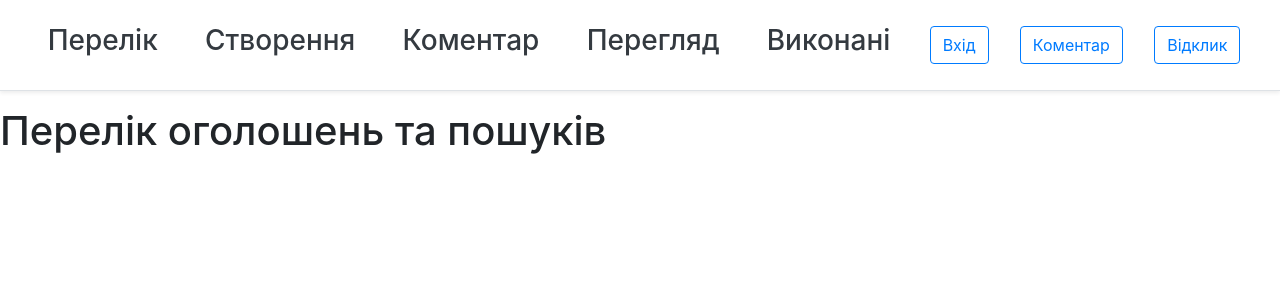
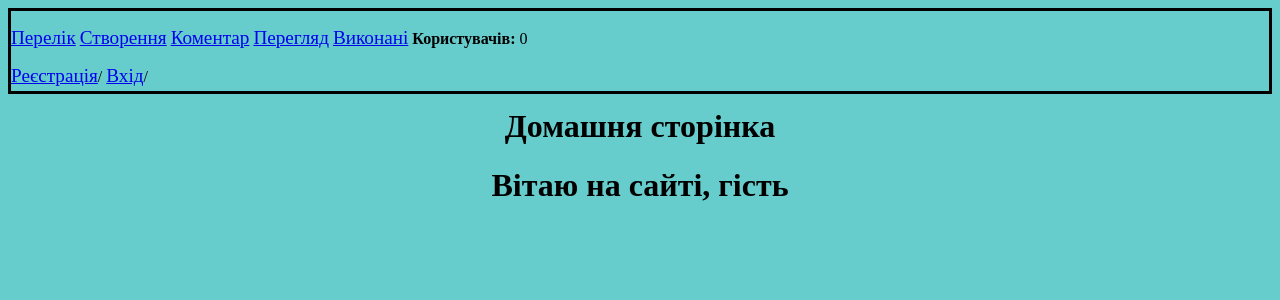
Before and after one commit to Andrii-Mudrak/my_project, a Django app: page / in a window 1280 px wide. Shown: the top 300 px of the page. Run offline with Django 3.2, Linux system fonts and the light colour scheme; parts of the project's set-up code (start-up, migrations or seed data) failed here and were passed over; some libraries are stand-ins or nearby versions.

Commit message:
fix all and add signup,login ,logout

```diff
--- /dev/null
+++ b/mainapp/forms.py
@@ -0,0 +1,3 @@
+from django import forms
+from django.contrib.auth.forms import UserCreationForm
+from django.contrib.auth.models import User
--- a/mainapp/templates/mainapp/basic.html
+++ b/mainapp/templates/mainapp/basic.html
@@ -6,28 +6,56 @@
           content="width=device-width, user-scalable=no, initial-scale=1.0, maximum-scale=1.0, minimum-scale=1.0">
     <meta http-equiv="X-UA-Compatible" content="ie=edge">
     <title>{%  block title %}{% endblock %}</title>
-    <link rel="stylesheet" href="https://stackpath.bootstrapcdn.com/bootstrap/4.5.2/css/bootstrap.min.css">
+<body>
+<body style="color:black; background-color:#66cccc">
+<style>
+.container {
+  height: 80px;
+  position: center;
+  border: 3px solid black;
+}
 
-    <!-- Custom styles for this template -->
-    <link href="product.css" rel="stylesheet">
-</head>
+.center {
+  margin: 0;
+  position: center;
+  top:0;
+  bottom:0;
+  left: 0;
+  right: 0;
+}
+</style>
+<div class="container">
+    <div class="center">
+        <p>
+        <div class="d-flex d-flex justify-content-around align-items-center">
+        <a class="btn btn-outline-primary" href="/list"><big>Перелік</big></a>
+        <a class="btn btn-outline-primary" href="/create"><big>Створення</big></a>
+        <a class="btn btn-outline-primary" href="/comment"><big>Коментар</big></a>
+        <a class="btn btn-outline-primary" href="/look"><big>Перегляд</big></a>
+        <a class="btn btn-outline-primary" href="/done"><big>Виконані</big></a>
+        <b><align = "right">Користувачів: </b>{{ count }}
+              </p>
+        {% if user.is_authenticated %}
+        <a class="btn btn-outline-primary" href="/home"><big>Головна</big></a>/
+        <a class="btn btn-outline-primary" href="logout"><big>Вихід</big></a>
+        <strong>Ви ввійшли як {{ user.username }}</strong>
+        {% else %}
+        <a class="btn btn-outline-primary" href="/signup"><big>Реєстрація</big></a>/
+        <a class="btn btn-outline-primary" href="login"><big>Вхід</big></a>/
+        {% endif%}
+        <p>
 
-<body>
+        </p>
 
-    <div class="d-flex d-flex justify-content-around align-items-center p-3 px-md-4 mb-3 bg-white border-bottom shadow-sm">
 
-        <a class="p-2 text-dark" href="/list"><h3>Перелік</h3></a>
-        <a class="p-2 text-dark" href="/create"><h3>Створення</h3></a>
-        <a class="p-2 text-dark" href="/comment"><h3>Коментар</h3></a>
-        <a class="p-2 text-dark" href="/look"><h3>Перегляд</h3></a>
-        <a class="p-2 text-dark" href="/done"><h3>Виконані</h3></a>
-        <a class="btn btn-outline-primary" href="#">Вхід</a>
-        <a class="btn btn-outline-primary" href="#">Коментар</a>
-        <a class="btn btn-outline-primary" href="#">Відклик</a>
-            </div>
-        </nav>
 
-{%  block body %}{% endblock %}
 
+
+    </div>
+</div>
+
+{%  block body %}
+
+{% endblock %}
 </body>
 </html>
--- /dev/null
+++ b/mainapp/templates/mainapp/home.html
@@ -0,0 +1,9 @@
+{% extends 'mainapp/basic.html' %}
+
+{% block title %}Домашня сторінка{% endblock %}
+
+{% block body %}
+<h1 align="center">Домашня сторінка</h1>
+<h1 align="center">Вітаю на сайті, {% if user.is_authenticated %}{{ user.username }}{% else%}гість{% endif %} </h1>
+
+{% endblock %}
--- a/mainapp/urls.py
+++ b/mainapp/urls.py
@@ -1,11 +1,14 @@
-from django.urls import path
+from django.urls import path, include
 from . import views
 
 urlpatterns = [
-    path('', views.list),
+    path('', views.home),
+    path('', include('django.contrib.auth.urls')),
+    path('home', views.home),
     path('list', views.list),
     path('create', views.create),
     path('comment', views.comment),
     path('look', views.look),
     path('done', views.done),
+    path('signup', views.signup, name='signup'),
 ]
--- a/mainapp/views.py
+++ b/mainapp/views.py
@@ -1,19 +1,54 @@
-from django.shortcuts import render
+from django.shortcuts import render, redirect
+from django.contrib.auth.models import User
+from django.contrib.auth.forms import UserCreationForm
 
 
 # Create your views here.
 
+def home(request):
+    count = User.objects.count()
+    return render(request, 'mainapp/home.html', {
+        'count' : count
+        })
+
+
 def list(request):
-    return render(request, 'mainapp/list.html')
+    count = User.objects.count()
+    return render(request, 'mainapp/list.html',{
+        'count' : count
+    })
 
 def create(request):
-    return render(request, 'mainapp/create.html')
+    count = User.objects.count()
+    return render(request, 'mainapp/create.html', {
+            'count' : count
+        })
 
 def comment(request):
-    return render(request, 'mainapp/comment.html')
+    count = User.objects.count()
+    return render(request, 'mainapp/comment.html', {
+        'count' : count
+    })
 
 def look(request):
-    return render(request, 'mainapp/look.html')
+    count = User.objects.count()
+    return render(request, 'mainapp/look.html', {
+        'count' : count
+    })
 
 def done(request):
-    return render(request, 'mainapp/done.html')
+    count = User.objects.count()
+    return render(request, 'mainapp/done.html', {
+        'count' : count
+    })
+
+def signup(request):
+    count = User.objects.count()
+    if request.method == 'POST':
+        form = UserCreationForm(request.POST)
+        if form.is_valid():
+            form.save()
+            return render(request, 'mainapp/home.html')
+    else:
+        form = UserCreationForm()
+    return render(request, 'registration/signup.html', {'form':form})
--- a/my_project/urls.py
+++ b/my_project/urls.py
@@ -18,5 +18,7 @@ from django.urls import path, include
 
 urlpatterns = [
     path('admin/', admin.site.urls),
+    path('login/', include('django.contrib.auth.urls')),
+    path('logout/', include('django.contrib.auth.urls')),
     path('', include('mainapp.urls'))
 ]
```
Also changed, not shown: mainapp/models.py (+12 -11 lines), mainapp/templates/registration/login.html (added, +12 -0 lines), mainapp/templates/registration/signup.html (added, +11 -0 lines), my_project/settings.py (+18 -3 lines), 1 other file.
